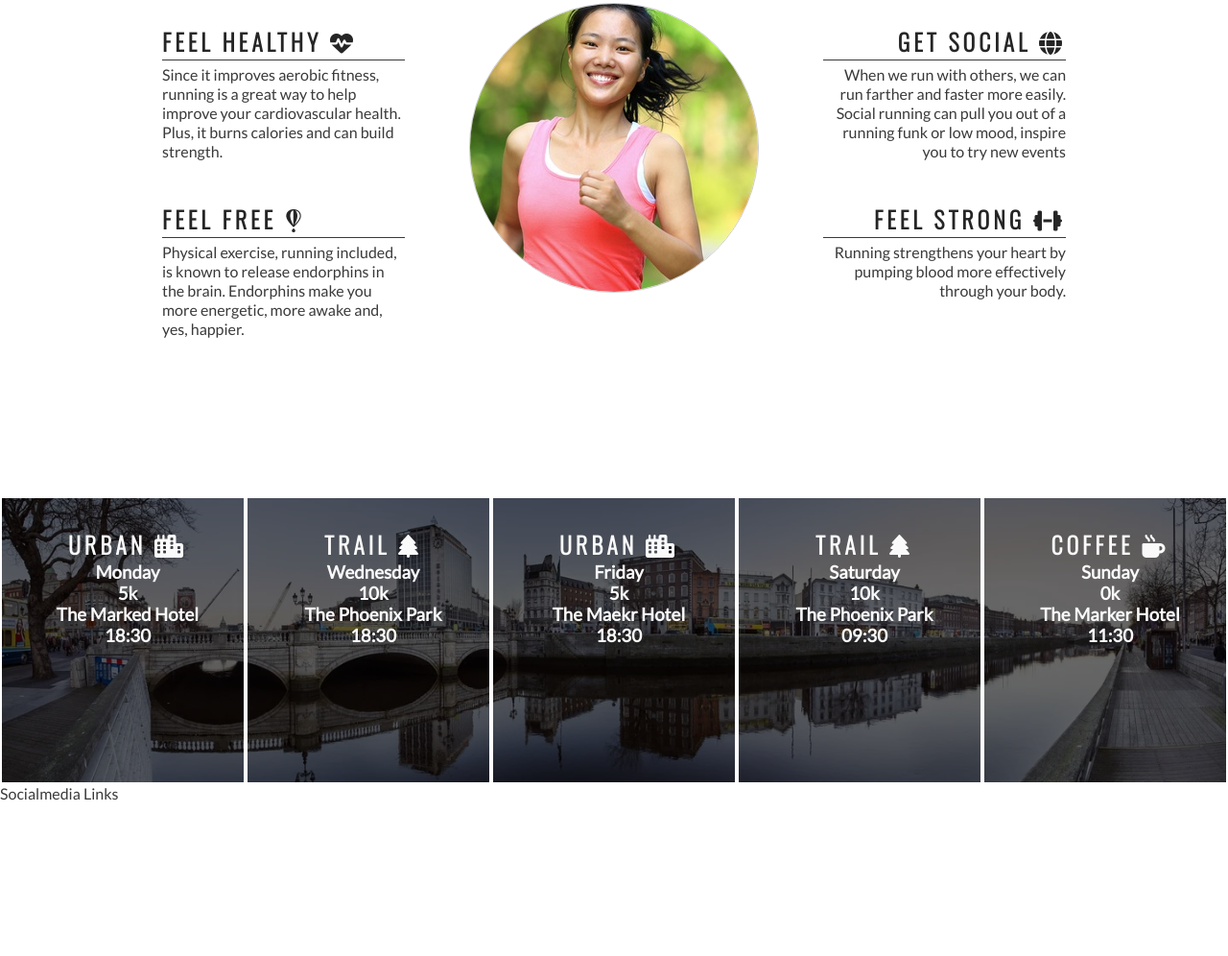
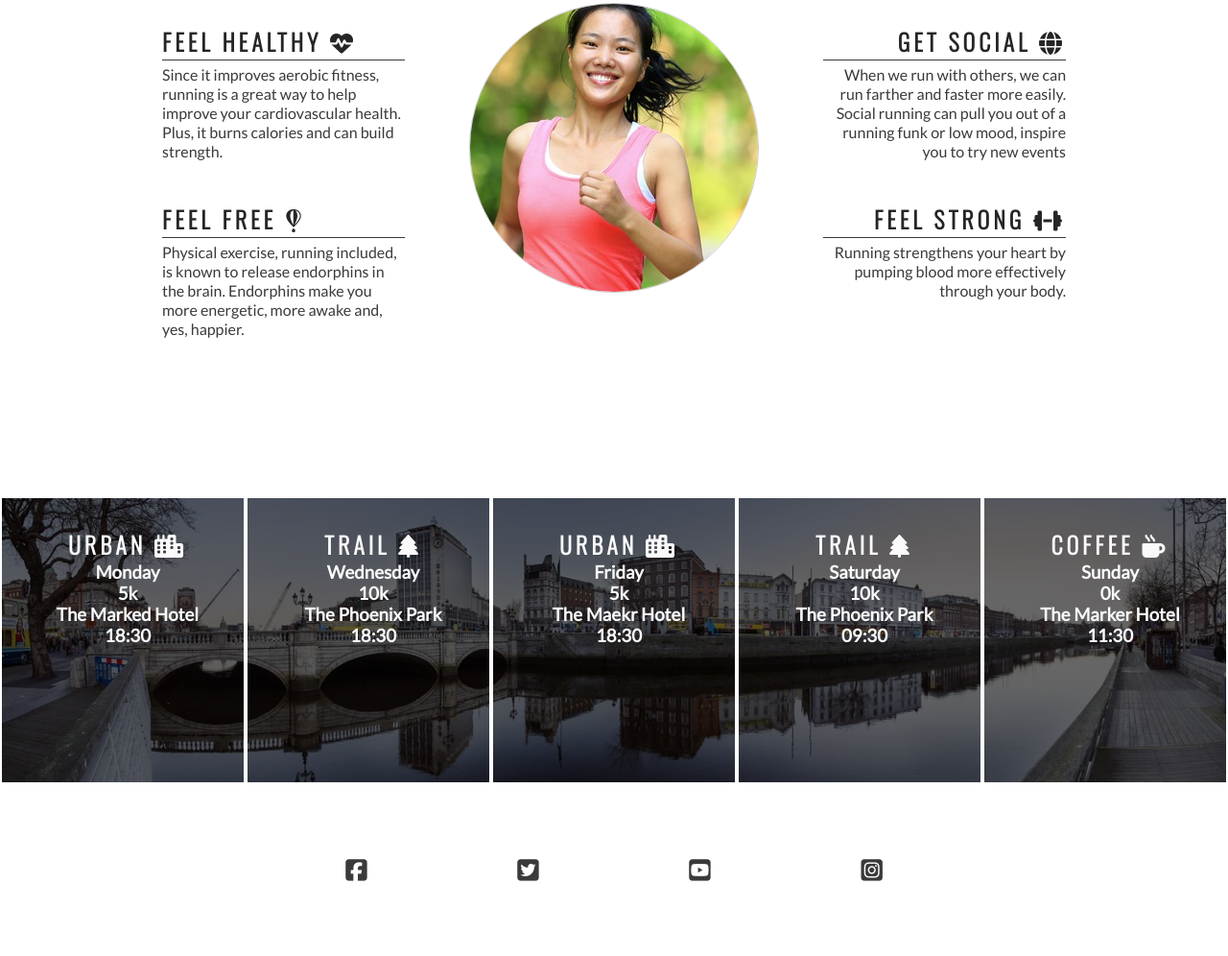
Before and after one commit to latorreandrea/Love-running-exercise-, a plain HTML site: page index.html in a window 1280 px wide. Shown: the part 778-1774 px from the top of the page at 96% size. Before the commit the page ends 1614 px from the top, so only its background shows below. Drawn offline with nearby package versions, Linux system fonts and the light colour scheme.

Commit message:
set social networks in the footer

```diff
--- a/assets/css/style.css
+++ b/assets/css/style.css
@@ -221,3 +221,24 @@ hr {
 #times h2 {
     color: #fafafa;
 }
+
+/*footer style*/
+
+footer {
+    height: 150px;
+}
+
+.social-networks {
+    text-align: center;
+}
+
+.social-networks > li {
+    display: inline;
+}
+
+.social-networks i {
+    color: #3a3a3a;
+    font-size: 160%;
+    margin: 1%;
+    padding: 5%;
+}
--- a/index.html
+++ b/index.html
@@ -134,7 +134,22 @@
     </section>
 
 
-    <footer>Socialmedia Links</footer>
+    <footer>
+        <ul class="social-networks">
+            <li>
+                <a href="https://www.facebook.com/" target="_blank" rel="noopener" aria-label="visit our facebook page (open in new tab)"><i class="fab fa-facebook-square"></i></a>
+            </li>
+             <li>
+                <a href="https://www.twitter.com/" target="_blank" rel="noopener" aria-label="visit our twitter page (open in new tab)"><i class="fab fa-twitter-square"></i></a>
+            </li>
+             <li>
+                <a href="https://www.youtube.com/" target="_blank" rel="noopener" aria-label="visit our youtube page (open in new tab)"><i class="fab fa-youtube-square"></i></a>
+            </li>
+             <li>
+                <a href="https://www.instagram.com/" target="_blank" rel="noopener" aria-label="visit our instagram page (open in new tab)"><i class="fab fa-instagram-square"></i></a>
+            </li>
+        </ul>
+    </footer>
 
 
 
```
